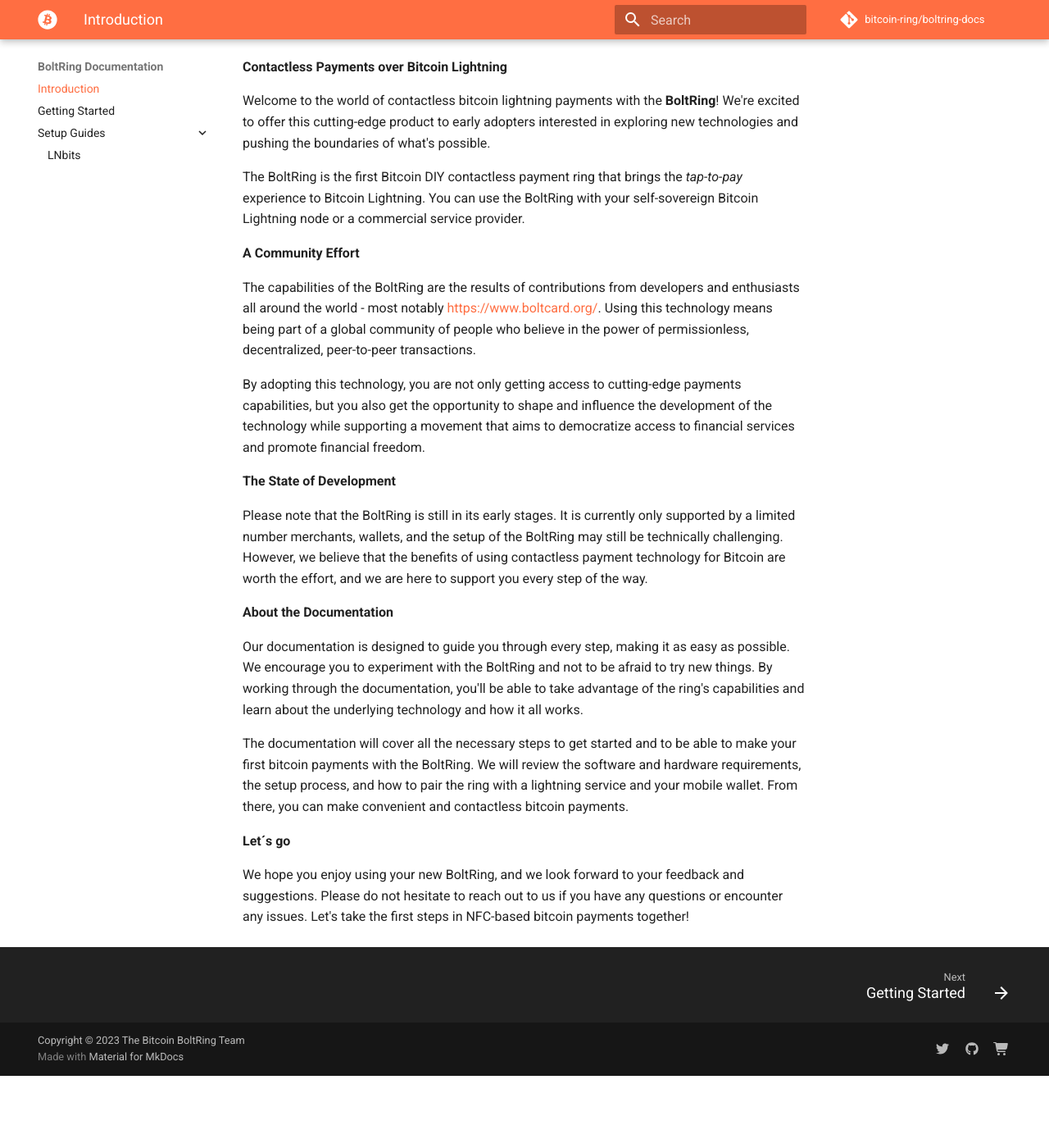
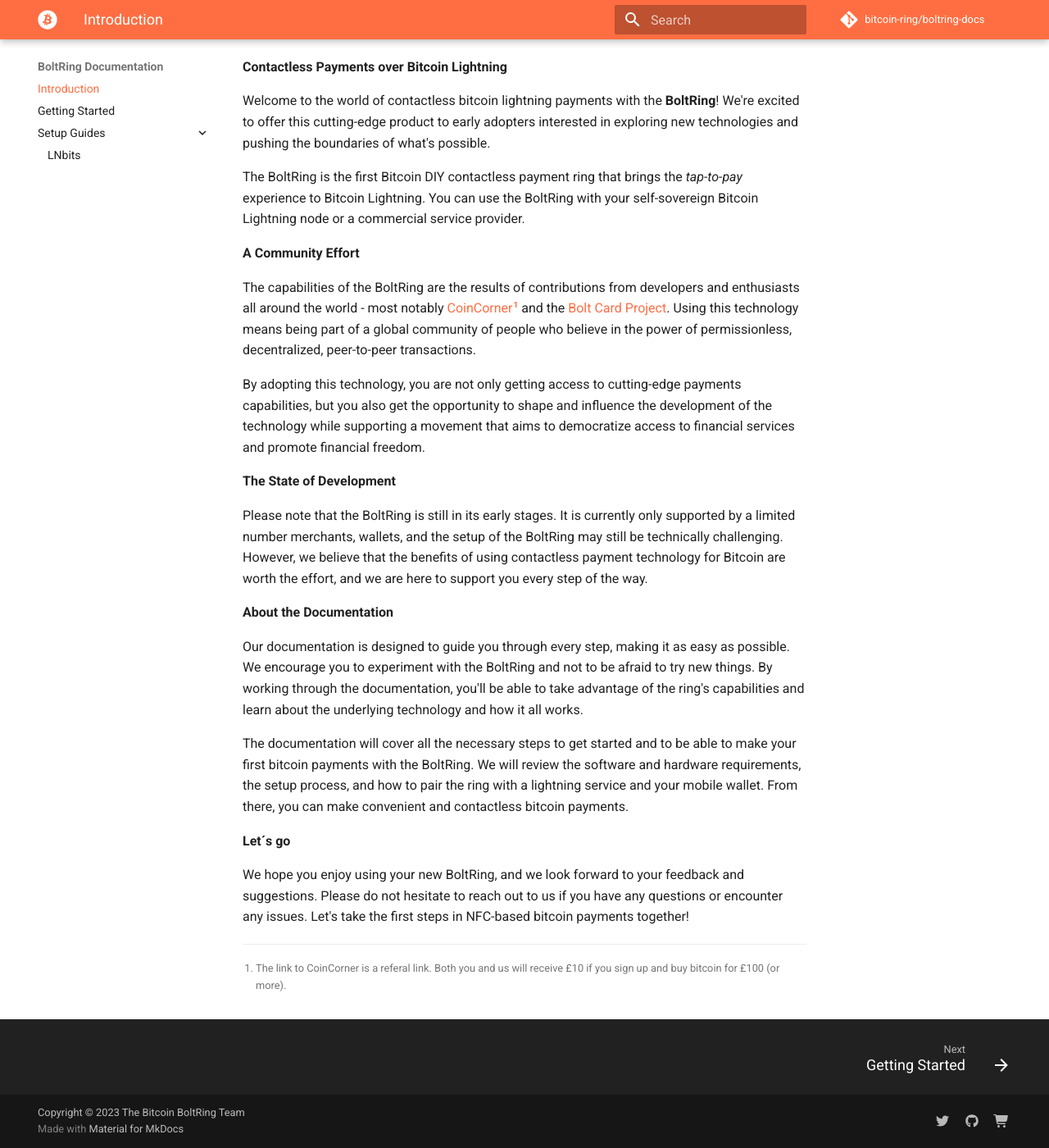
Before and after one commit to bitcoin-ring/boltring-docs, an MkDocs documentation site: the page built from docs/index.md, in a window 1280 px wide and 1400 px high, scrolled down 518 px. Shown: the whole window at 82% size. Built offline with MkDocs 1.6.1 and Material for MkDocs 9.7.7, drawn with Linux system fonts in a browser that asks for light colours; comment, search, counter and statistics services are not loaded; before the commit the page ends 1830 px from its top, so only the background shows below that.

Commit message:
Indicate referral links

```diff
--- a/docs/index.md
+++ b/docs/index.md
@@ -15,9 +15,10 @@
 **A Community Effort**
 
 The capabilities of the BoltRing are the results of contributions from developers and enthusiasts
-all around the world - most notably https://www.boltcard.org/. Using this technology means being
-part of a global community of people who believe in the power of permissionless, decentralized,
-peer-to-peer transactions.
+all around the world - most notably [CoinCorner](https://www.coincorner.com/?AffiliateId=126082)[^1]
+and the [Bolt Card Project](https://www.boltcard.org). Using this technology means being part of a
+global community of people who believe in the power of permissionless, decentralized, peer-to-peer
+transactions.
 
 By adopting this technology, you are not only getting access to cutting-edge payments capabilities,
 but you also get the opportunity to shape and influence the development of the technology while
@@ -48,3 +49,6 @@
 We hope you enjoy using your new BoltRing, and we look forward to your feedback and suggestions.
 Please do not hesitate to reach out to us if you have any questions or encounter any issues. Let's
 take the first steps in NFC-based bitcoin payments together!
+
+[^1]: The link to CoinCorner is a referal link. Both you and us will receive £10 if you sign up and
+    buy bitcoin for £100 (or more).
--- a/mkdocs.yml
+++ b/mkdocs.yml
@@ -42,10 +42,16 @@
   - attr_list
   - md_in_html
   - admonition
+  - footnotes
   - pymdownx.details
   - pymdownx.superfences
   - pymdownx.snippets
   - pymdownx.magiclink
+  - pymdownx.critic
+  - pymdownx.caret
+  - pymdownx.keys
+  - pymdownx.mark
+  - pymdownx.tilde
   - abbr
 
 nav:
--- a/pyproject.toml
+++ b/pyproject.toml
@@ -14,6 +14,7 @@
 mkdocs-glightbox = "^0.3.1"
 mdformat_admon = "^0.0.1"
 mdformat_tables = "^0.4.1"
+mdformat_footnote = "^0.1.1"
 
 
 [tool.poe.tasks]
```
Also changed, not shown: docs/getting-started.md (+1 -1 lines), 1 other file.
